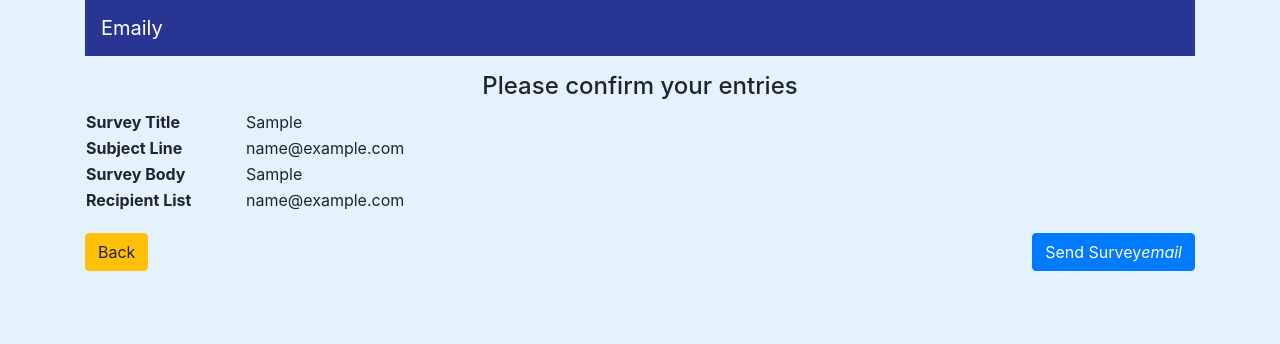
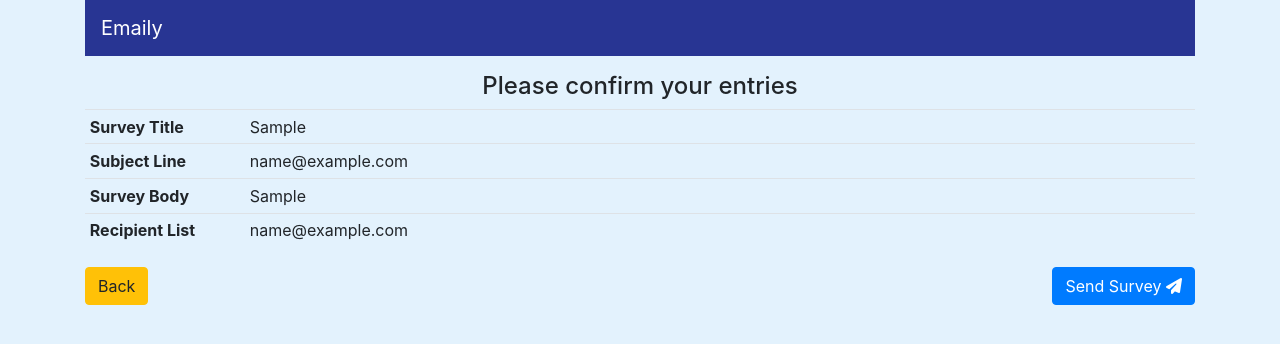
Before and after one commit to JulianNicholls/Node-with-React-Improved, a React (Create React App) app in the folder client/: page /surveys/new in a window 1280 px wide. Both pictures are taken after typing "Sample", "name@example.com", "Sample", "name@example.com" into the empty fields and a click on the button "Next". Shown: the top 344 px of the page. Built offline with nearby package versions, Linux system fonts and the light colour scheme; no server answers.

Commit message:
Update survey review with Bootstrap and Font Awesome

```diff
--- a/client/src/components/surveys/SurveyReview.js
+++ b/client/src/components/surveys/SurveyReview.js
@@ -9,7 +9,7 @@ import * as actions     from '../../actions';
 import formFields       from './formFields';
 
 const SurveyReview = ({ onBack, values, submitSurvey, history }) => {
-  const reviewFields =  formFields.map(({name, label}) => {
+  const reviewFields = formFields.map(({name, label}) => {
     return (
       <tr key={name}>
         <th className="form-review-label">{label}</th>
@@ -22,7 +22,7 @@ const SurveyReview = ({ onBack, values, submitSurvey, history }) => {
     <div>
       <h4 className="text-center mt-3">Please confirm your entries</h4>
 
-      <table className="form-review bordered">
+      <table className="table table-sm form-review">
         <tbody>
           {reviewFields}
         </tbody>
@@ -37,8 +37,8 @@ const SurveyReview = ({ onBack, values, submitSurvey, history }) => {
       <button
         className="float-right btn btn-primary"
         onClick={() => submitSurvey(values, history)}>
-        Send Survey
-        <i className="material-icons right">email</i>
+        Send Survey&nbsp;
+        <i className="fa fa-send"></i>
       </button>
     </div>
   );
```
